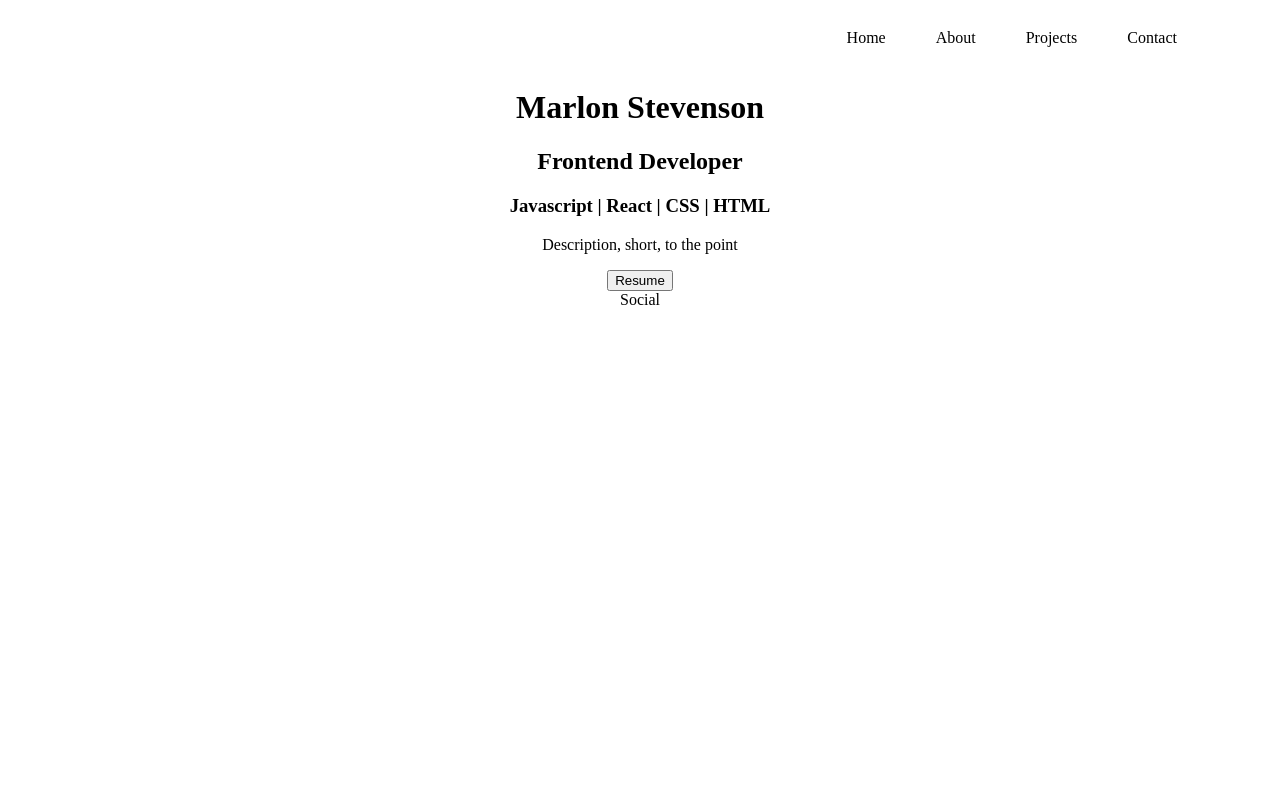
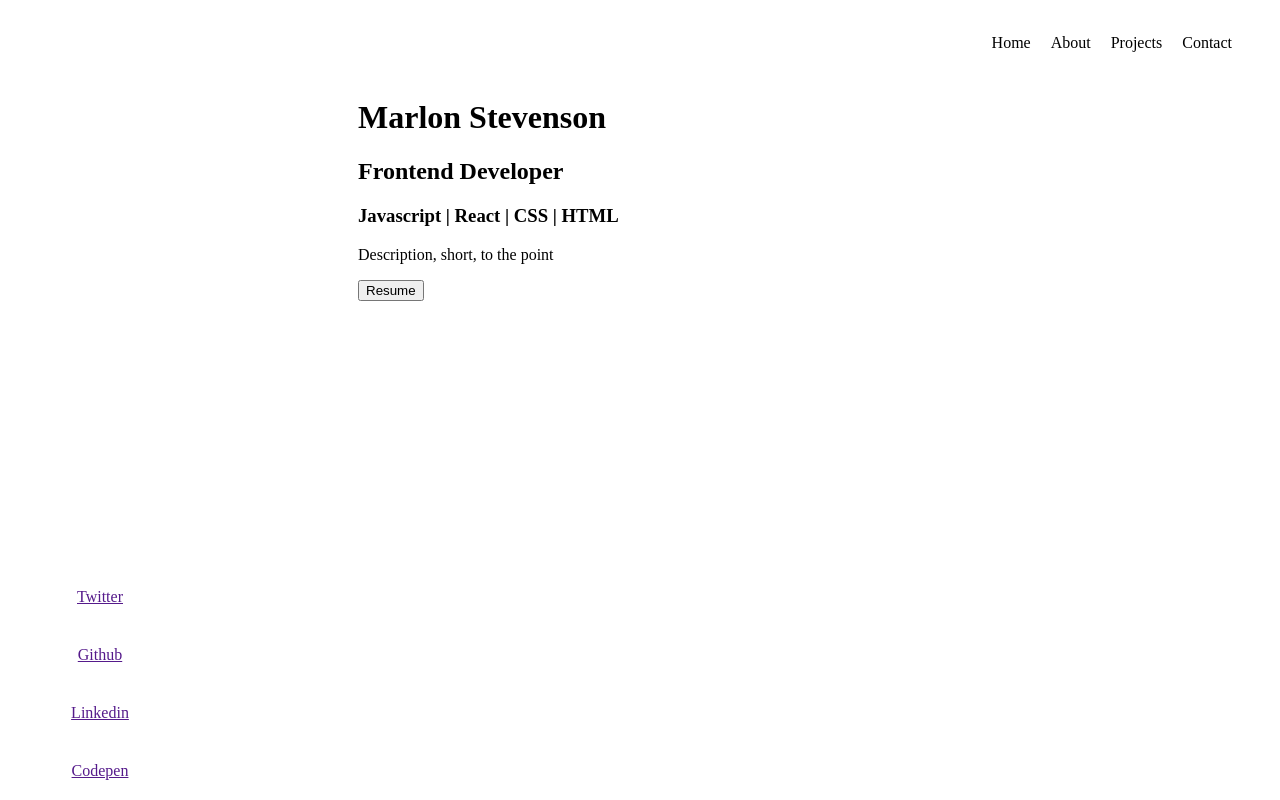
Before and after one commit to marlybone/Portfolio, a React (Vite) app: page / in a window 1280 px wide. Built offline with nearby package versions, Linux system fonts and the light colour scheme.

Commit message:
social barebones addded

```diff
--- a/src/App.css
+++ b/src/App.css
@@ -1,10 +1,10 @@
 main {
-  text-align: center;
-  vertical-align: center;
-  height: 100%;
-  width: 100%;
+  height: auto;
+  width: auto;
+  margin-left: 350px;
 }
 
+/* Navbar CSS*/
 .navbar {
   display: flex;
   flex-direction: row-reverse;
@@ -15,7 +15,7 @@ main {
 .nav-items {
   display: flex;
   flex-wrap: nowrap;
-  margin-right: 5%
+  padding: 5px;
 }
 
 .items {
@@ -28,6 +28,42 @@ main {
 
 .nav-items a {
   text-decoration: none;
-  margin-right: 40px;
+  margin-right: 10px;
   color: black
 }
+
+
+/* Content Page CSS*/
+
+/* Projects CSS */
+
+
+
+/* Social Page CSS*/
+.side-container {
+  position: fixed;
+  left: 0;
+  bottom: 0;
+  display: flex;
+  flex-direction: column;
+  width: 200px;
+  height: 100%;
+  overflow-y: none;
+}
+
+.side-container > a {
+  padding: 15px;
+}
+
+.side-items {
+  position: absolute;
+  width: 100%;
+  display: flex;
+  bottom: 0;
+  flex-direction: column;
+  align-items: center;
+}
+
+.side-items > a {
+  padding: 20px;
+}
--- a/src/Components/Social.jsx
+++ b/src/Components/Social.jsx
@@ -2,7 +2,14 @@ import React from 'react'
 
 const Social = () => {
   return(
-    <div>Social</div>
+    <div className="side-container">
+      <div className='side-items'>
+        <a href="">Twitter</a>
+        <a href="">Github</a>
+        <a href="">Linkedin</a>
+        <a href="">Codepen</a>
+      </div>
+    </div>
   )
 }
 
```
Also changed, not shown: src/Components/Projects.jsx (+11 -1 lines).
